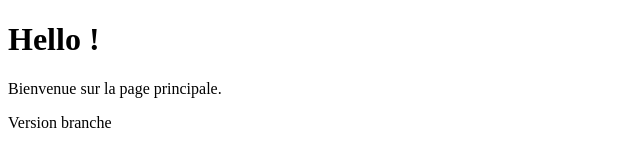
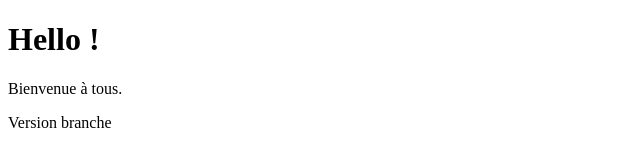
Before and after one commit to halima-boukhris/hello-github-web, a plain HTML site: page index.html in a window 1280 px wide. Shown: the whole page, without its empty margins (0-640 px from the left). Drawn offline with Linux system fonts and the light colour scheme.

Commit message:
Deuxième modification phrase dans index.html
Changement phrase "bienvenue sur ma page" en "bienvenue à tous" avec nouvelle branche fix-phrase

```diff
--- a/index.html
+++ b/index.html
@@ -6,7 +6,7 @@
   </head>
   <body>
     <h1> Hello ! </h1>
-    <p> Bienvenue sur la page principale.</p>
+    <p> Bienvenue à tous.</p>
     <p>Version branche</p>
   </body>
 </html>
```
